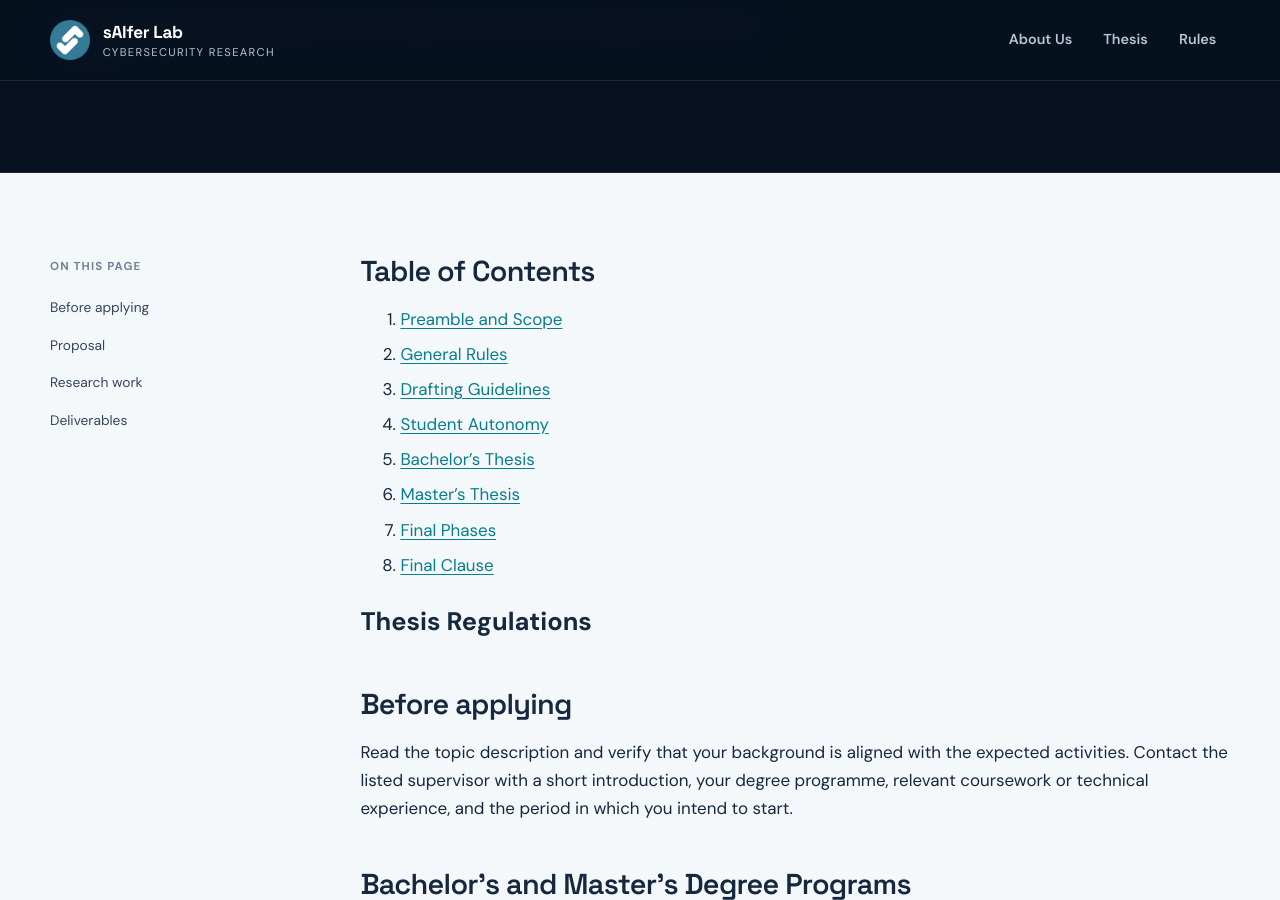
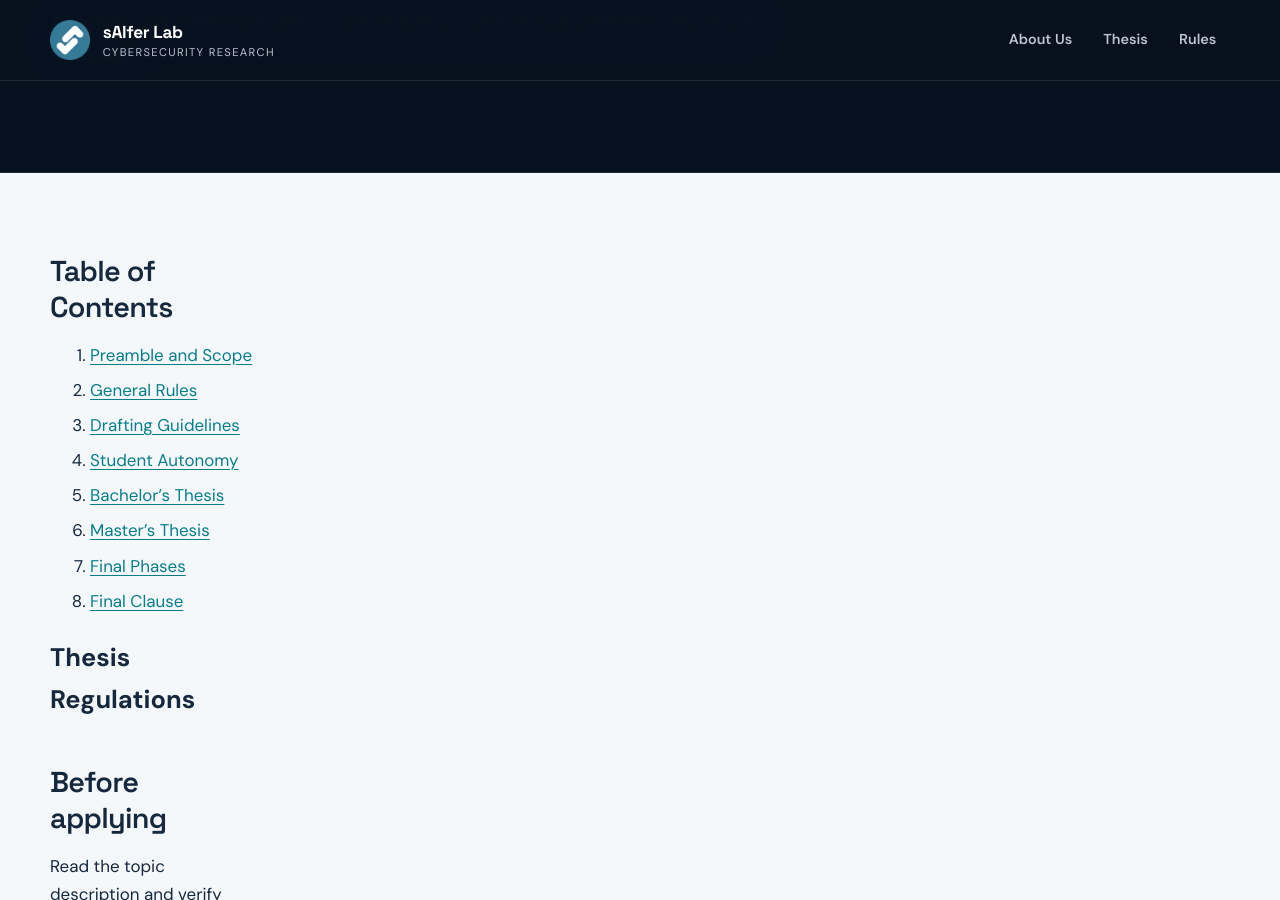
Before and after one commit to sAIferLab-Cyber/saiferlab-cyber.github.io, a Jekyll site: the page built from rules.md, in a window 1280 px wide and 900 px high, scrolled down 328 px. Built offline with Jekyll 4.4.1, drawn with Linux system fonts in a browser that asks for light colours.

Commit message:
Fix rules page

```diff
--- a/_layouts/page.html
+++ b/_layouts/page.html
@@ -12,20 +12,6 @@ body_class: content-page
   </header>
 
   <div class="shell page-content-layout">
-    <nav class="page-index" aria-label="Page navigation">
-      <span>On this page</span>
-      {% if page.page_kind == 'about' %}
-      <a href="#our-mission">Our mission</a>
-      <a href="#how-we-work">How we work</a>
-      <a href="#research-areas">Research areas</a>
-      {% elsif page.page_kind == 'rules' %}
-      <a href="#before-applying">Before applying</a>
-      <a href="#thesis-proposal">Proposal</a>
-      <a href="#research-work">Research work</a>
-      <a href="#deliverables-and-responsible-conduct">Deliverables</a>
-      {% endif %}
-    </nav>
-
     <div class="prose page-prose">
       {{ content }}
 
```
